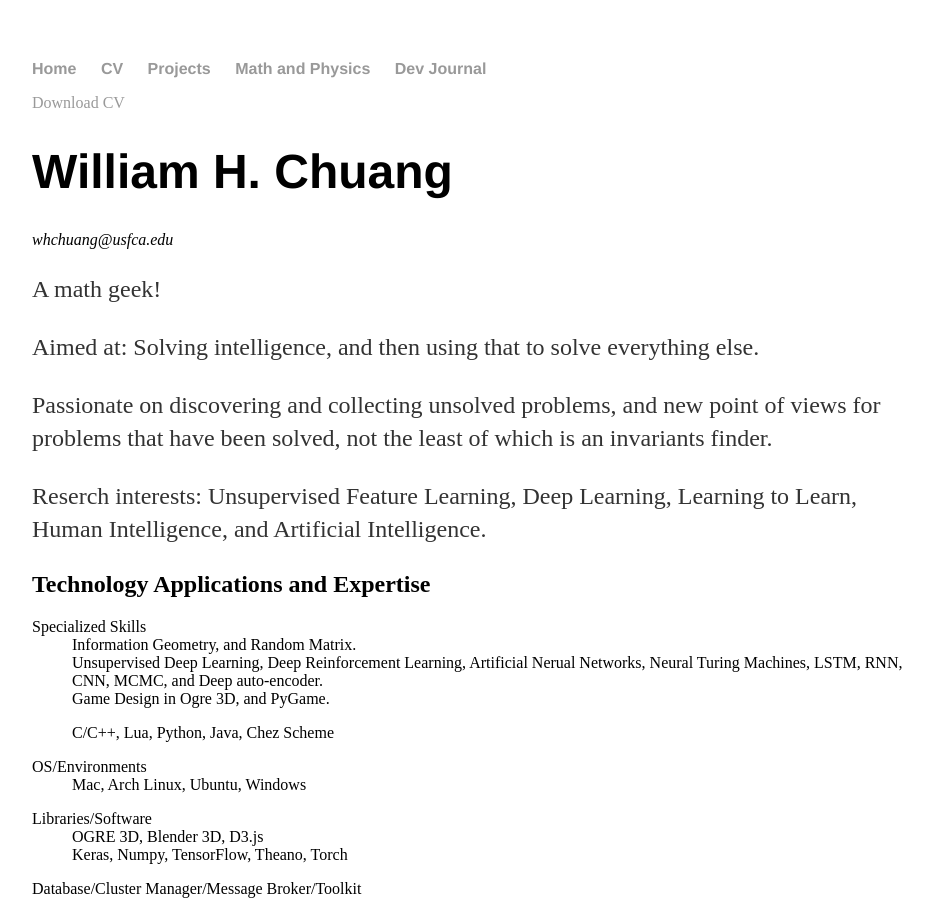
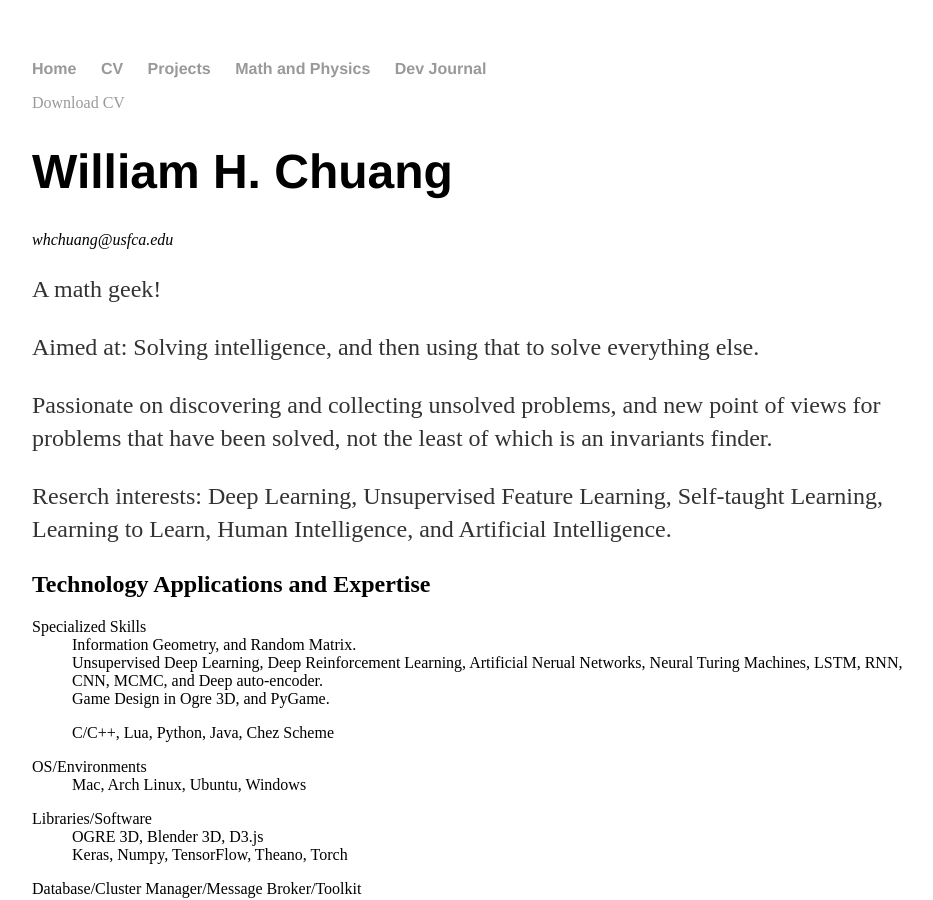
Before and after one commit to williamchuang/williamchuang.github.io, a Jekyll site: the page built from cv/index.html, in a window 1280 px wide and 900 px high. Shown: the whole window, without its empty margins (160-1093 px from the left). Built offline with Jekyll 4.4.1, drawn with Linux system fonts in a browser that asks for light colours; comment, search, counter and statistics services are not loaded.

Commit message:
Update index.html

```diff
--- a/cv/index.html
+++ b/cv/index.html
@@ -20,7 +20,7 @@ description: Current CV for William Chuang.
 					<p>Aimed at: Solving intelligence, and then using that to solve everything else.</p>
 
 						<p>Passionate on discovering and collecting unsolved problems, and new point of views for problems that have been solved, not the least of which is an invariants finder. </p>
-						<p>Reserch interests: Unsupervised Feature Learning, Deep Learning, Learning to Learn, Human Intelligence, and Artificial Intelligence.</p>
+						<p>Reserch interests: Deep Learning, Unsupervised Feature Learning, Self-taught Learning, Learning to Learn, Human Intelligence, and Artificial Intelligence.</p>
 
 
 				<h2>Technology Applications and Expertise</h2>
```
